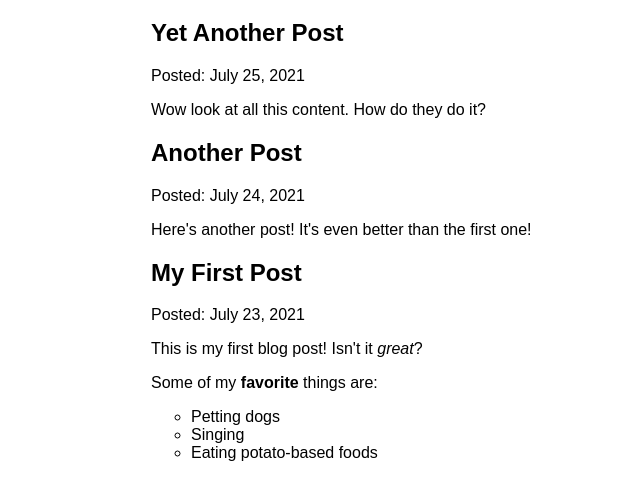
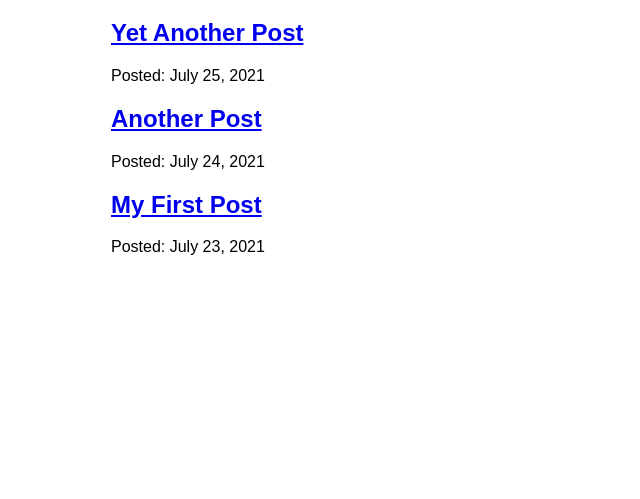
Before and after one commit to pavellobovski/my-new-gatsby-site, a Gatsby site: page /blog in a window 1280 px wide. Shown: the part 157-656 px from the top of the page, without its empty margins (279-919 px from the left). Built offline with nearby package versions, Linux system fonts and the light colour scheme; Gatsby itself is replaced by a stand-in of ours.

Commit message:
Finished Gatsby Tutorial Part 6

```diff
--- a/src/pages/blog.js
+++ b/src/pages/blog/index.js
@@ -1,23 +1,21 @@
 import * as React from 'react'
-import { graphql } from 'gatsby'
-import { MDXRenderer } from 'gatsby-plugin-mdx'
-import Layout from '../components/layout'
+import { Link, graphql } from 'gatsby'
+import Layout from '../../components/layout'
 const BlogPage = ({ data }) => {
   return (
     <Layout pageTitle="My Blog Posts">
-      <ul>
       {
-        data.allMdx.nodes.map((node) => (
+        data.allMdx.nodes.map(node => (
           <article key={node.id}>
-            <h2>{node.frontmatter.title}</h2>
+            <h2>
+              <Link to={`/blog/${node.slug}`}>
+                {node.frontmatter.title}
+              </Link>
+            </h2>
             <p>Posted: {node.frontmatter.date}</p>
-            <MDXRenderer>
-              {node.body}
-            </MDXRenderer>
           </article>
         ))
       }
-      </ul>
     </Layout>
   )
 }
@@ -26,11 +24,11 @@ export const query = graphql`
     allMdx(sort: {fields: frontmatter___date, order: DESC}) {
       nodes {
         frontmatter {
+          date(formatString: "MMMM D, YYYY")
           title
-          date(formatString: "MMMM DD, YYYY")
         }
         id
-        body
+        slug
       }
     }
   }
```
Also changed, not shown: src/pages/blog/{mdx.slug}.js (added, +26 -0 lines).
